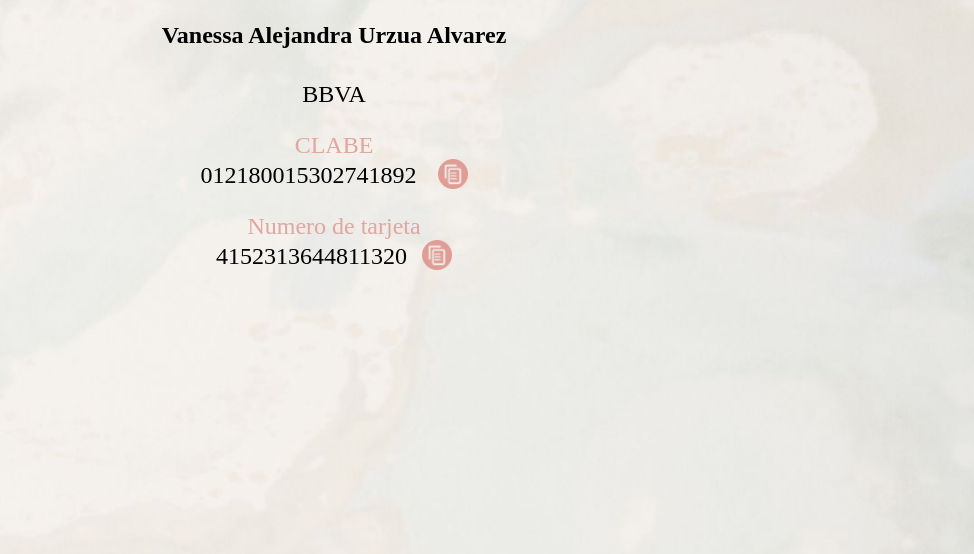
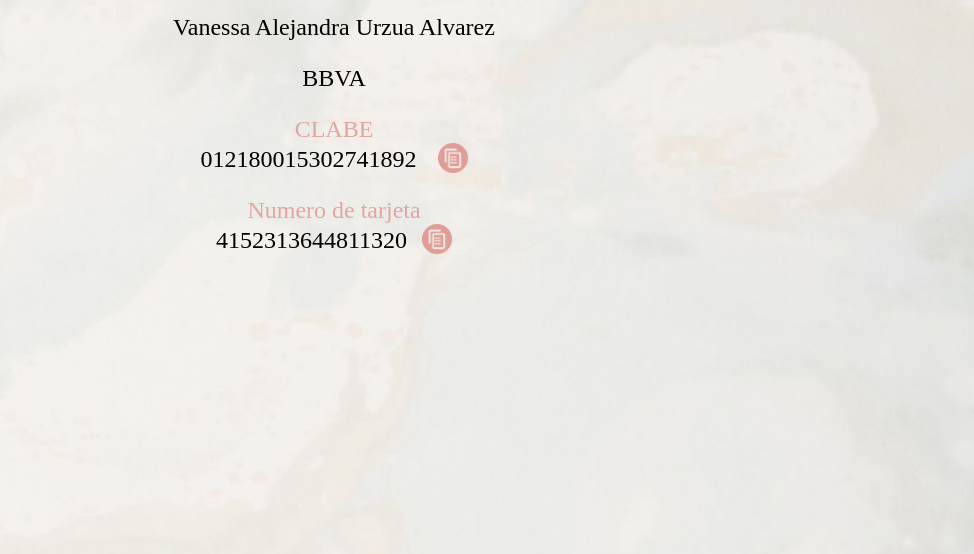
Before and after one commit to amaranta-floreria/informacion-bancaria, a plain HTML site: page index.html in a window 1280 px wide. Shown: the part 254-808 px from the top of the page, without its empty margins (306-1280 px from the left). Drawn offline with Linux system fonts and the light colour scheme; a web font is replaced by a local one.

Commit message:
eliminada etiqueta h4, se cambio por parrafo

```diff
--- a/index.html
+++ b/index.html
@@ -98,7 +98,7 @@
 	<body>
 		<div class="data">
 		   	<img src="amaranta_logo.png" height="150" width="150">
-			<h4>Vanessa Alejandra Urzua Alvarez</h4>
+			<p>Vanessa Alejandra Urzua Alvarez</p>
 			<p>BBVA</p>
 			<p><span class="good-mood">CLABE</span></br>
 			<span id="clabe">012180015302741892</span> <img class="icons copy-clabe-btn" src="ic_copy.png" height="30" width="30"></p>
```
